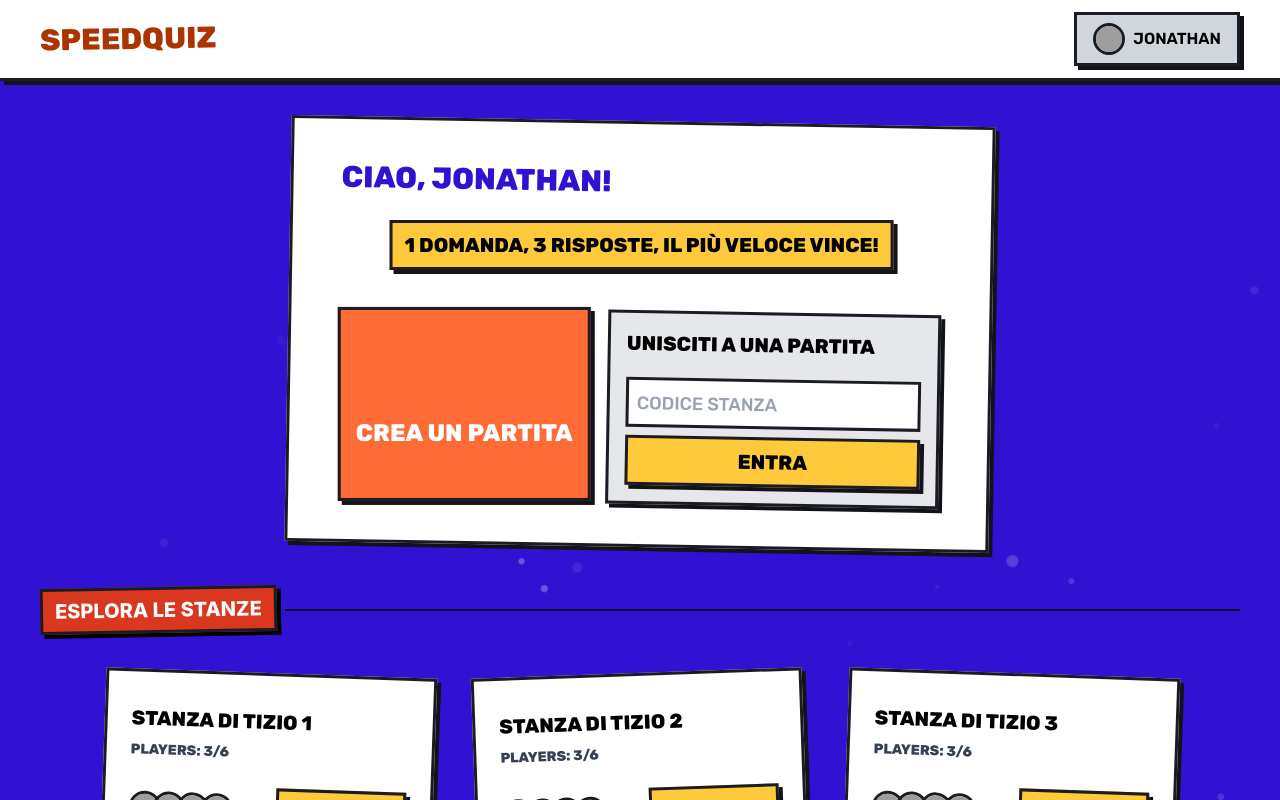
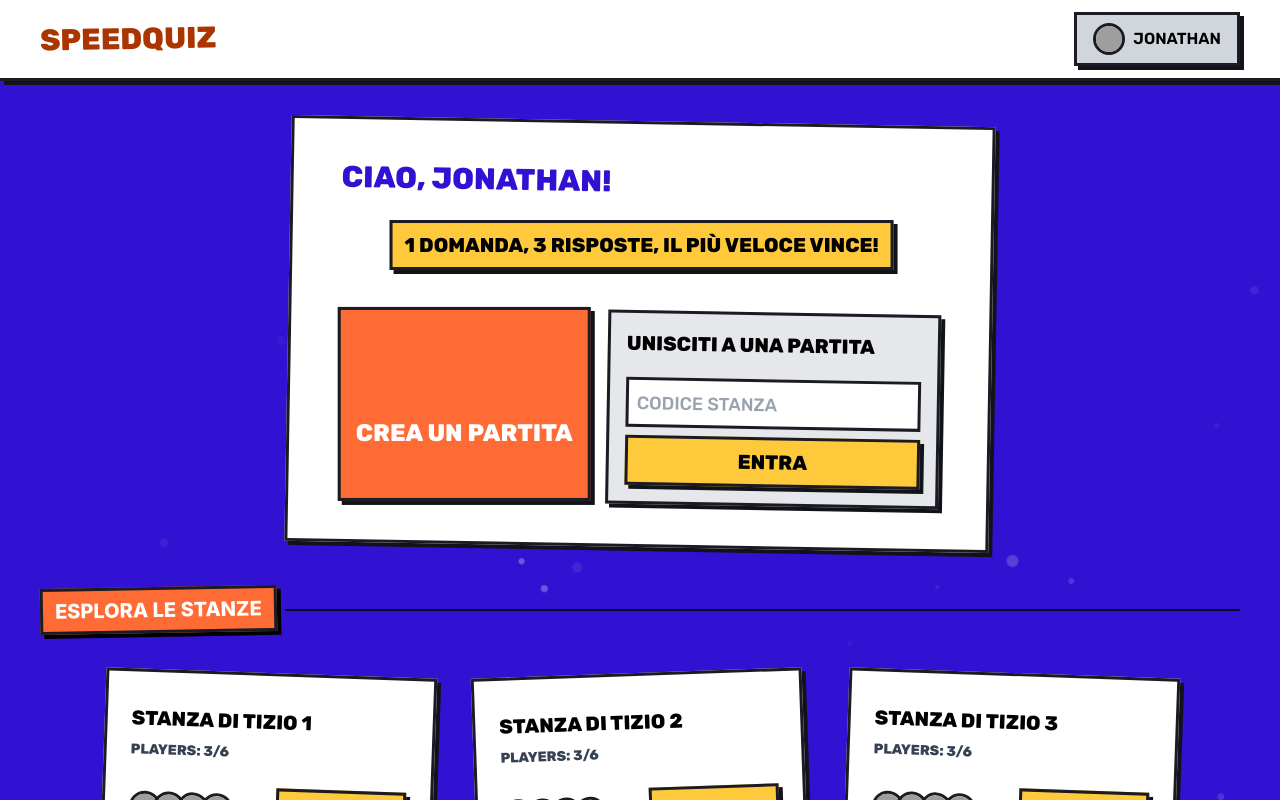
Before and after one commit to Jonnycp/SpeedQuiz, a React (Vite) app in the folder frontend/: page / in a window 1280 px wide. Shown: the top 800 px of the page. Built offline with nearby package versions, Linux system fonts and the light colour scheme; grey boxes are pictures that could not be loaded; some icons are missing.

Commit message:
Update SectionTitle.jsx

```diff
--- a/frontend/src/components/SectionTitle.jsx
+++ b/frontend/src/components/SectionTitle.jsx
@@ -1,6 +1,6 @@
 const SectionTitle = ({ title }) => (
   <div className="flex items-center gap-2 after:flex-1 after:h-0.5 after:bg-black/80 mb-6">
-    <h2 className="text-lg md:text-xl -rotate-1 uppercase bg-[#D9381E] border-3 border-neroNonNero shadow-[4px_4px_0_0_#000] inline py-1.5 px-3 select-none text-white font-extrabold">
+    <h2 className="text-lg md:text-xl -rotate-1 uppercase bg-primary border-3 border-neroNonNero shadow-[4px_4px_0_0_#000] inline py-1.5 px-3 select-none text-white md:font-extrabold font-bold">
       {title}
     </h2>
   </div>
```
